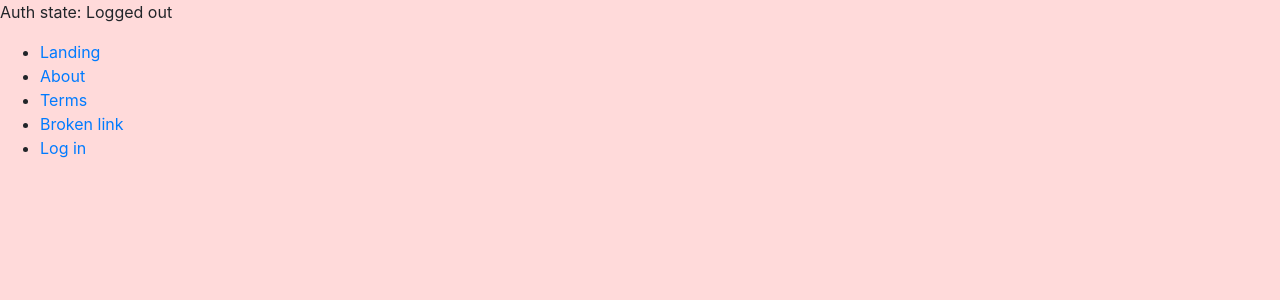
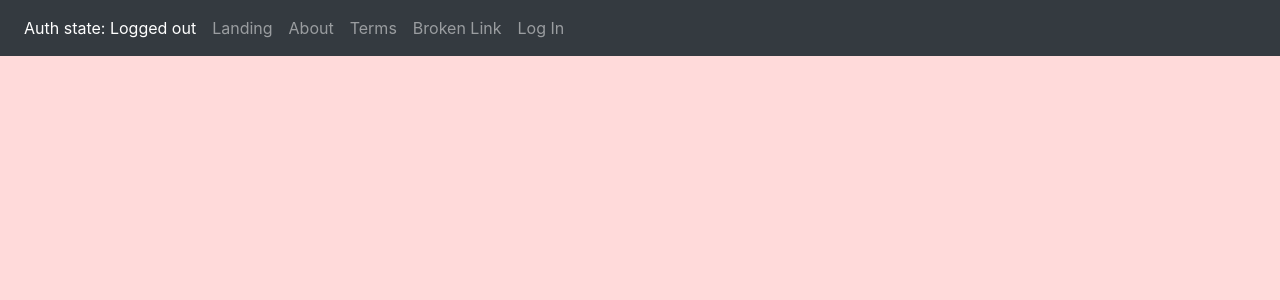
Before and after one commit to Inder2108/React-Starter, a React (Create React App) app: page / in a window 1280 px wide. Shown: the top 300 px of the page. Built offline with nearby package versions, Linux system fonts and the light colour scheme.

Commit message:
Updated Nav.jsx to include fixed top styling and dynamic routing

```diff
--- a/src/components/Nav/Nav.jsx
+++ b/src/components/Nav/Nav.jsx
@@ -1,59 +1,34 @@
 import * as React from "react";
 import { connect } from "react-redux";
-import { NavLink } from "react-router-dom";
+import history from '../../history';
+
+let navLinkJSX = (link, text) => (
+    <li class="nav-item">
+        <a class="nav-link" onClick={e => { e.preventDefault(); history.push(link); }}>{text}</a>
+    </li>
+);
 
 const Nav = ({ isAuthenticated, uuid }) => {
-    const logInOut = isAuthenticated ? (
-        <li>
-            <NavLink to="/log-out">
-                Log out
-            </NavLink>
-        </li>
-    ) : (
-            <li>
-                <NavLink to="/log-in">
-                    Log in
-                </NavLink>
-            </li>
-        );
-    const mainLinks = isAuthenticated ? (
-        <li>
-            <NavLink to="/home">
-                Home
-            </NavLink>
-        </li>
-    ) : (
-            <>
-                <li>
-                    <NavLink to="/">
-                        Landing
-                    </NavLink>
+    const logInOut = isAuthenticated ? navLinkJSX("/log-out", "Log Out") : navLinkJSX("/log-in", "Log In");
+    const mainLinks = isAuthenticated ? navLinkJSX("/home", "Home") : (
+        <>
+            {navLinkJSX("/", "Landing")}
+            {navLinkJSX("/about", "About")}
+        </>
+    );
+    return (
+        <div class="navbar navbar-expand-md navbar-dark fixed-top bg-dark">
+            <p></p>
+            <ul class="navbar-nav mr-auto">
+                <li class="nav-item active">
+                    <a class="nav-link">Auth state: {isAuthenticated ? `Logged in user: ${uuid}` : "Logged out"}</a>
                 </li>
-                <li>
-                    <NavLink to="/about">
-                        About
-                    </NavLink>
-                </li>
-            </>
-        );
-    return (
-        <>
-            <p>Auth state: {isAuthenticated ? `Logged in user: ${uuid}` : "Logged out"}</p>
-            <ul>
                 {mainLinks}
-                <li>
-                    <NavLink to="/terms">
-                        Terms
-                    </NavLink>
-                </li>
-                <li>
-                    <NavLink to="/broken-link">
-                        Broken link
-                    </NavLink>
-                </li>
+                {navLinkJSX("/terms", "Terms")}
+                {navLinkJSX("/broken-link", "Broken Link")}
                 {logInOut}
             </ul>
-        </>
+        </div>
     );
 };
 const mapStateToProps = (state) => ({
```
